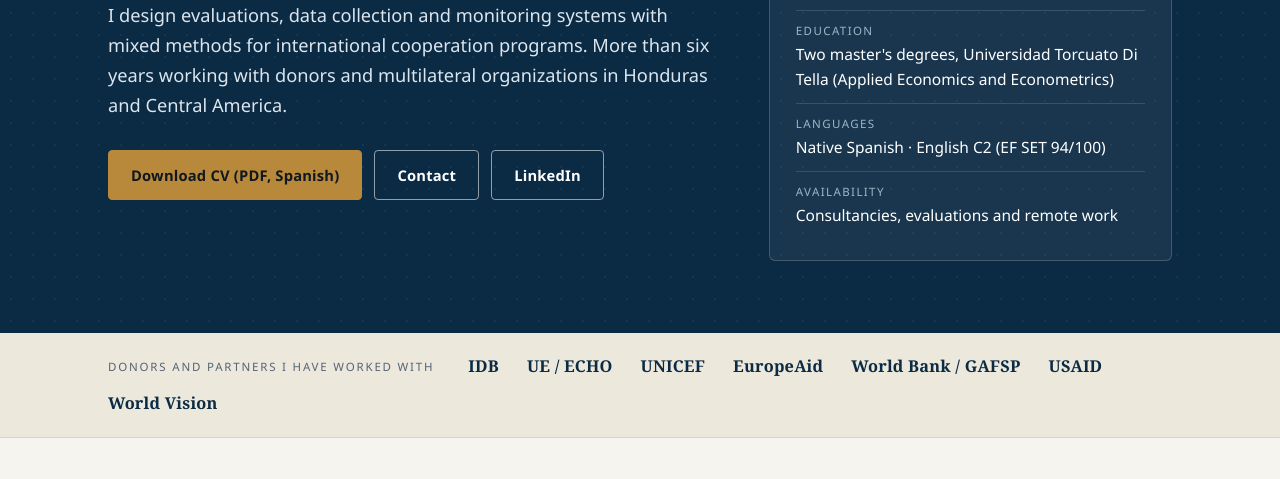
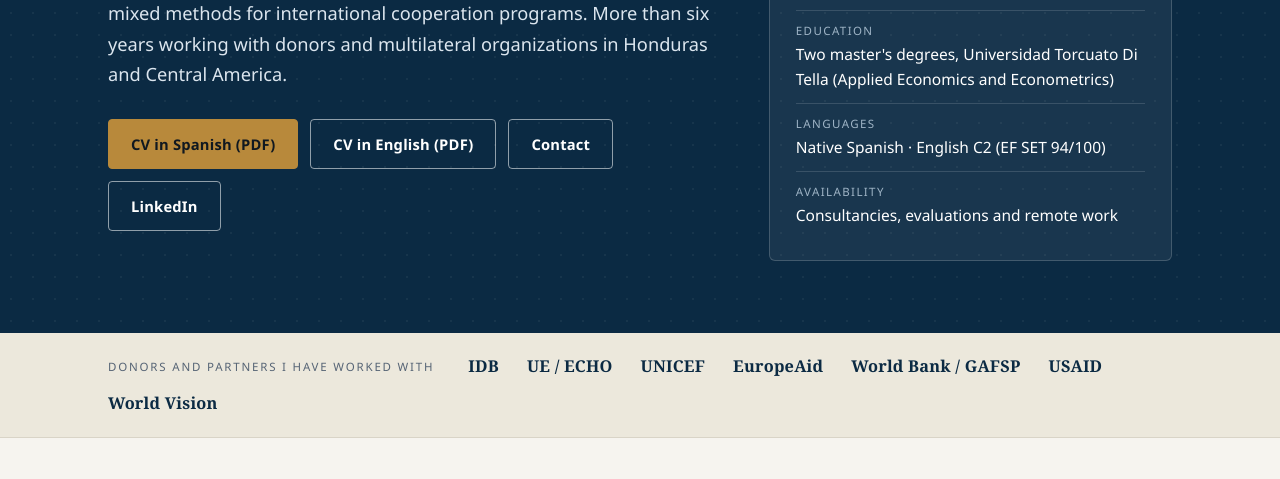
Before and after one commit to Scolindres11/Scolindres11.github.io, a plain HTML site: page index.html in a window 1280 px wide. Shown: the part 321-800 px from the top of the page. Drawn offline with Linux system fonts and the light colour scheme.

Commit message:
Modify CV links and contact information
Updated CV download links and contact section.

```diff
--- a/index.html
+++ b/index.html
@@ -165,7 +165,7 @@ footer .fpriv{margin:.5rem 0 0;font-size:.8rem;opacity:.8}</style></head><body>
 <h1>Sandra Colindres</h1>
 <div class="title-line"><span class="es">Economista · MEAL, Evaluación e Investigación Aplicada</span><span class="en">Economist · MEAL, Evaluation and Applied Research</span></div>
 <p class="pos"><span class="es">Diseño evaluaciones, levantamientos de datos y sistemas de monitoreo con métodos mixtos para programas de cooperación internacional. Más de seis años de trabajo con donantes y organismos multilaterales en Honduras y Centroamérica.</span><span class="en">I design evaluations, data collection and monitoring systems with mixed methods for international cooperation programs. More than six years working with donors and multilateral organizations in Honduras and Central America.</span></p>
-<div class="cta"><a class="btn solid" href="Sandra_Colindres_CV.pdf" download data-goatcounter-click="descarga-cv" data-goatcounter-title="Descarga CV"><span class="es">Descargar CV (PDF)</span><span class="en">Download CV (PDF, Spanish)</span></a><a class="btn" href="#contacto"><span class="es">Contacto</span><span class="en">Contact</span></a><a class="btn" href="http://www.linkedin.com/in/sandra-colindres" target="_blank" rel="noopener" data-goatcounter-click="click-linkedin" data-goatcounter-title="Click LinkedIn">LinkedIn</a></div>
+<div class="cta"><a class="btn solid" href="CV_SANDRA_COLINDRES_ES.pdf" download="CV SANDRA COLINDRES.pdf" data-goatcounter-click="descarga-cv-es" data-goatcounter-title="Descarga CV ES"><span class="es">CV en español (PDF)</span><span class="en">CV in Spanish (PDF)</span></a><a class="btn" href="CV_SANDRA_COLINDRES_EN.pdf" download="CV SANDRA COLINDRES (EN).pdf" data-goatcounter-click="descarga-cv-en" data-goatcounter-title="Descarga CV EN"><span class="es">CV en inglés (PDF)</span><span class="en">CV in English (PDF)</span></a><a class="btn" href="#contacto"><span class="es">Contacto</span><span class="en">Contact</span></a><a class="btn" href="http://www.linkedin.com/in/sandra-colindres" target="_blank" rel="noopener" data-goatcounter-click="click-linkedin" data-goatcounter-title="Click LinkedIn">LinkedIn</a></div>
 </div><aside class="glance"><h2><span class="es">Ficha profesional</span><span class="en">Professional snapshot</span></h2><dl>
 <div><dt><span class="es">Base</span><span class="en">Based in</span></dt><dd><span class="es">Tegucigalpa, Honduras</span><span class="en">Tegucigalpa, Honduras</span></dd></div>
 <div><dt><span class="es">Cargo actual</span><span class="en">Current role</span></dt><dd><span class="es">Oficial MEAL, GOAL International Honduras</span><span class="en">MEAL Officer, GOAL International Honduras</span></dd></div>
@@ -272,7 +272,7 @@ footer .fpriv{margin:.5rem 0 0;font-size:.8rem;opacity:.8}</style></head><body>
 <li><b><span class="es">Índices de Competitividad Regional · UNAH-IIES, COHEP, CNI, USAID</span><span class="en">Regional Competitiveness Indexes · UNAH-IIES, COHEP, CNI, USAID</span></b><span><a href="https://iies.unah.edu.hn/assets/IIES/paginas/icrhn/ICR-VALLE-DE-SULA.pdf" target="_blank" rel="noopener">Valle de Sula</a> · <a href="https://iies.unah.edu.hn/assets/IIES/paginas/icrhn/ICR-GOLFO-DE-FONSECA.pdf" target="_blank" rel="noopener">Golfo de Fonseca</a> · <a href="https://iies.unah.edu.hn/assets/IIES/paginas/icrhn/ICR-CENTRO-COMAYAGUA.pdf" target="_blank" rel="noopener"><span class="es">Centro (Comayagua)</span><span class="en">Center (Comayagua)</span></a></span></li>
 </ul></div></div><p style="margin-top:30px;color:var(--muted);font-size:.93rem"><span class="es">Títulos y certificados disponibles a solicitud: <a href="mailto:scolindres11@outlook.com">scolindres11@outlook.com</a></span><span class="en">Degrees and certificates available upon request: <a href="mailto:scolindres11@outlook.com">scolindres11@outlook.com</a></span></p></div></section>
 <div class="contact" id="contacto"><div class="wrap"><div><h2><span class="es">Conversemos sobre su próximo estudio o programa</span><span class="en">Let's talk about your next study or program</span></h2><p><span class="es">Disponible para consultorías, evaluaciones y puestos de MEAL e investigación con organismos multilaterales, agencias de cooperación y ONG.</span><span class="en">Available for consultancies, evaluations and MEAL and research roles with multilateral organizations, cooperation agencies and NGOs.</span></p><div class="row"><a href="mailto:scolindres11@outlook.com">scolindres11@outlook.com</a></div></div>
-<div class="cta"><a class="btn solid" href="Sandra_Colindres_CV.pdf" download data-goatcounter-click="descarga-cv-contacto" data-goatcounter-title="Descarga CV (contacto)"><span class="es">Descargar CV (PDF)</span><span class="en">Download CV (PDF, Spanish)</span></a><a class="btn" href="mailto:scolindres11@outlook.com" data-goatcounter-click="click-correo" data-goatcounter-title="Click correo"><span class="es">Enviar correo</span><span class="en">Send email</span></a><a class="btn" href="http://www.linkedin.com/in/sandra-colindres" target="_blank" rel="noopener">LinkedIn</a></div>
+<div class="cta"><a class="btn solid" href="CV_SANDRA_COLINDRES_ES.pdf" download="CV SANDRA COLINDRES.pdf" data-goatcounter-click="descarga-cv-contacto-es" data-goatcounter-title="Descarga CV contacto ES"><span class="es">CV en español (PDF)</span><span class="en">CV in Spanish (PDF)</span></a><a class="btn" href="CV_SANDRA_COLINDRES_EN.pdf" download="CV SANDRA COLINDRES (EN).pdf" data-goatcounter-click="descarga-cv-contacto-en" data-goatcounter-title="Descarga CV contacto EN"><span class="es">CV en inglés (PDF)</span><span class="en">CV in English (PDF)</span></a><a class="btn" href="mailto:scolindres11@outlook.com" data-goatcounter-click="click-correo" data-goatcounter-title="Click correo"><span class="es">Enviar correo</span><span class="en">Send email</span></a><a class="btn" href="http://www.linkedin.com/in/sandra-colindres" target="_blank" rel="noopener">LinkedIn</a></div>
 <form class="cform" action="https://formsubmit.co/scolindres11@outlook.com" method="POST" id="escribeme">
 <h3 class="full"><span class="es">Escríbeme</span><span class="en">Write to me</span></h3>
 <input type="hidden" name="_subject" value="Mensaje desde el sitio web"><input type="hidden" name="_template" value="table"><input type="hidden" name="_next" value="https://scolindres11.github.io/?enviado=1#contacto"><input type="text" name="_honey" style="display:none" tabindex="-1" autocomplete="off">
```
